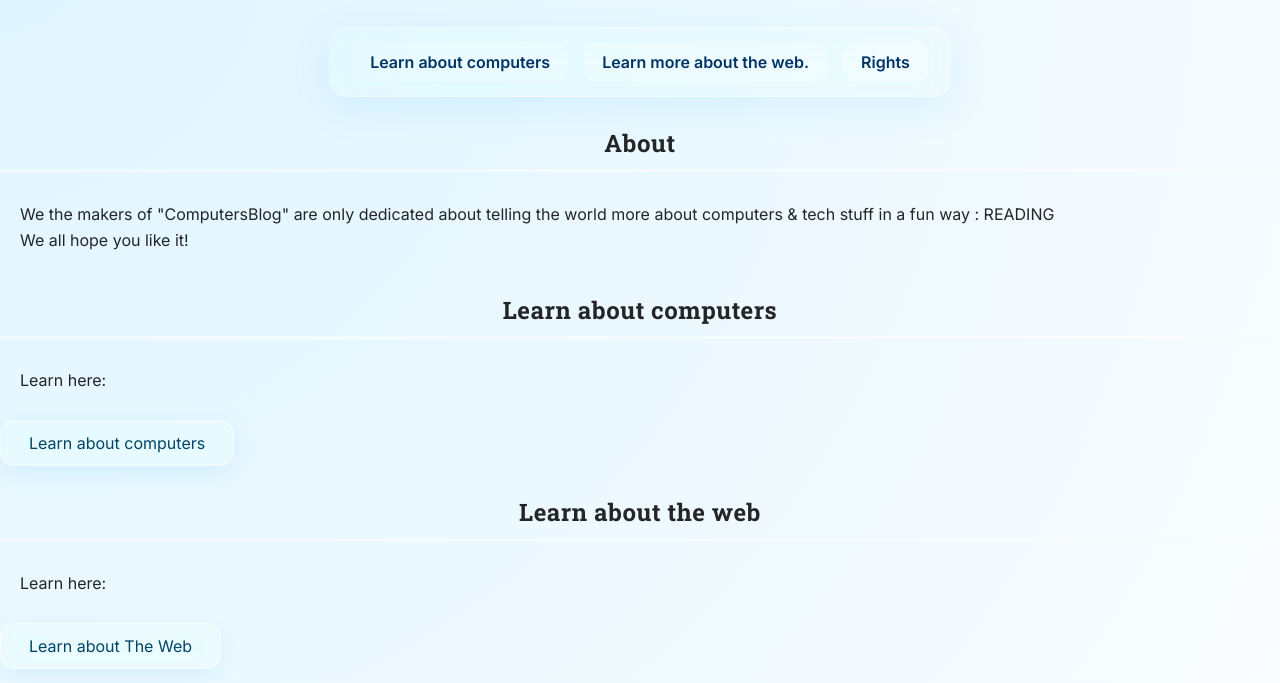
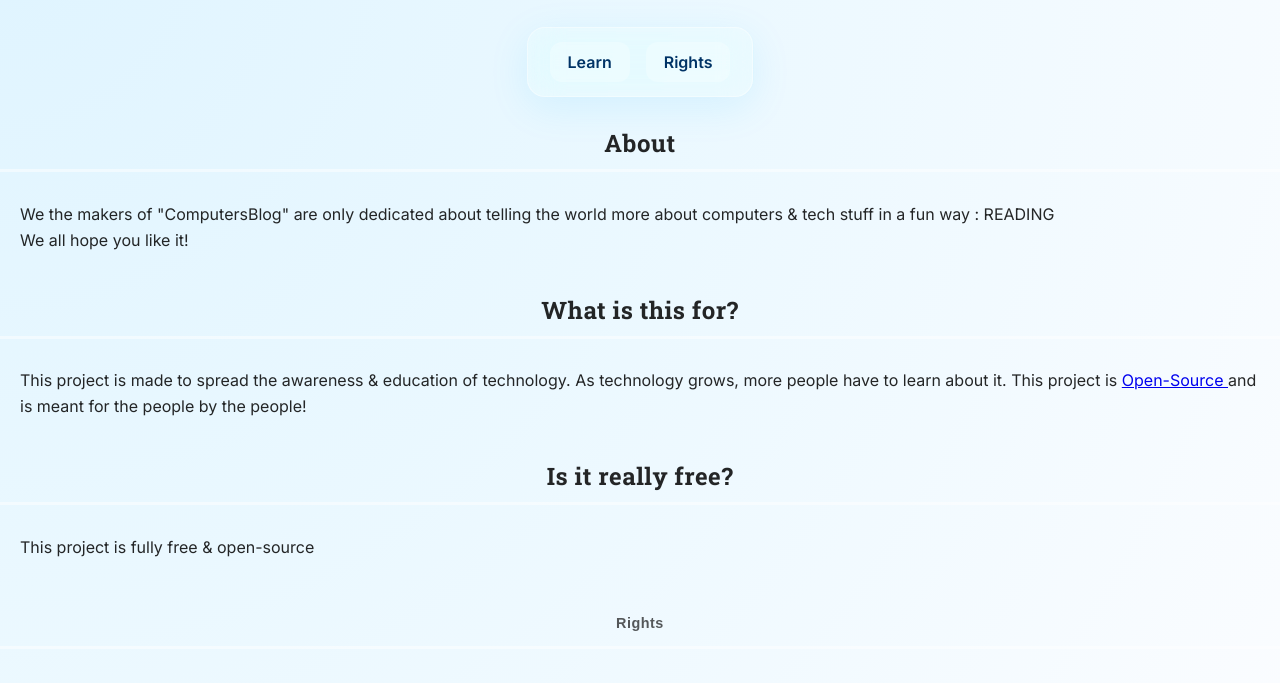
Before and after one commit to computersblog/ComputersBlog.github.io, a plain HTML site: page index.html in a window 1280 px wide. Shown: the part 67-750 px from the top of the page. Drawn offline with Linux system fonts and the light colour scheme.

Commit message:
Update index.html

```diff
--- a/index.html
+++ b/index.html
@@ -14,26 +14,20 @@
 
         <h1>      The Website of Computers    </h1>
         <nav>
-            <a href = "#learncomp"> Learn about computers </a>
-            <a href = "#LearnWeb"> Learn more about the web.</a>
+            <a href = "https://computersblog.github.io/learn/"> Learn </a>
             <a href = "#rights"> Rights </a>
 
         </nav>
+
 <h2 id="about"> About </h2>
 <p> We the makers of "ComputersBlog" are only dedicated about telling the world more about computers & tech stuff in a fun way : READING <br>
 We all hope you like it! </p>
 
-<h2 id="learncomp"> Learn about computers </h2>
-<p> Learn here: </p>
-<a href="https://computersblog.github.io/computer/">
-    <button> Learn about computers </button>
-</a>
+<h2> What is this for? </h2>
+<p> This project is made to spread the awareness & education of technology. As technology grows, more people have to learn about it. This project is <a href="https://github.com/computersblog"> Open-Source </a> and is meant for the people by the people!</p>
 
-<h2 id="LearnWeb"> Learn about the web </h2>
-<p>Learn here: </p>
-<a href="https://computersblog.github.io/theweb/">
-    <button> Learn about The Web </button>
-</a>
+<h2> Is it really free? </h2>
+<p> This project is fully free & open-source</p>
         <h2 id = "rights"> Rights </h2>
          <p id="rights"> All rights go to their repective authors. The picture of "The Oh-Noes Buddy - Khan Academy" is not owned by me or my team all rights of "The Oh-Noes Buddy - Khan Academy" goes to Khan Academy. Some text has been exported from Wikipedia.  <br>
              <br> (C) Open-sorce MIT LICENCE (to be available on github), WEP Tech, commAn Tech <br>
```
